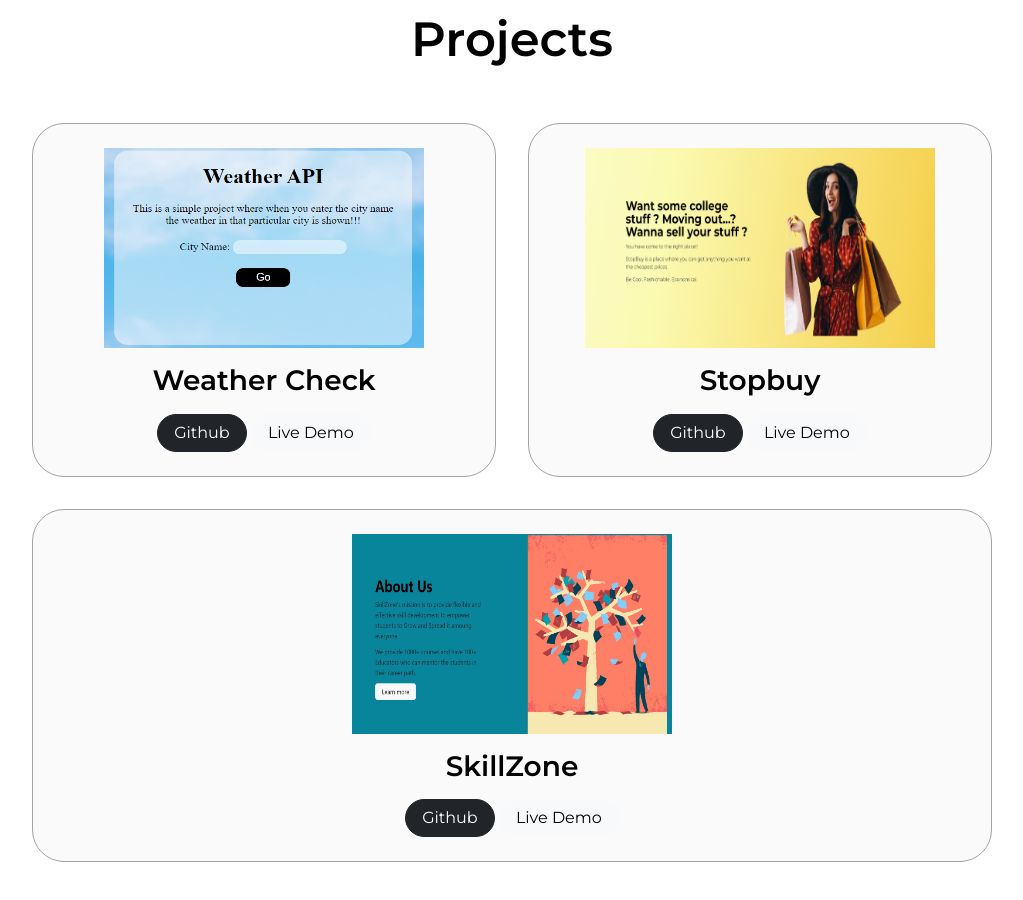
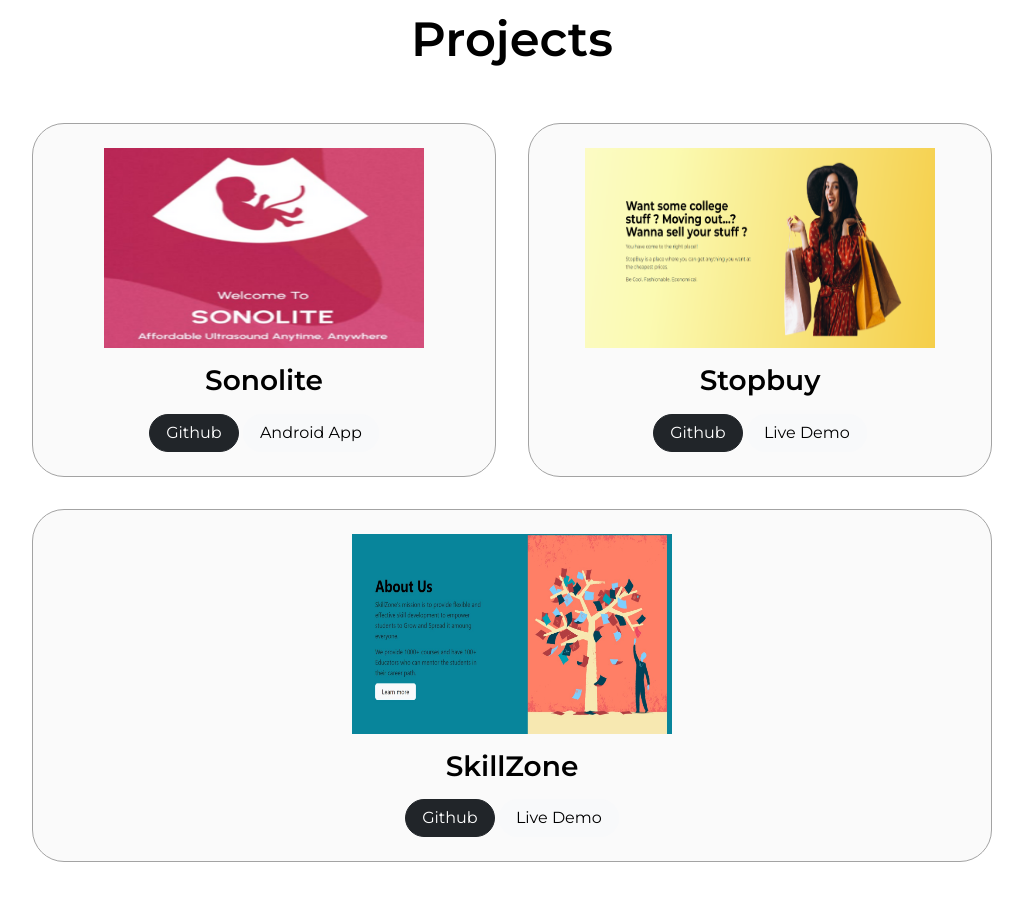
Before and after one commit to Pree46/Portfolio, a website: page index.html in a window 1280 px wide. Shown: the part 2645-3545 px from the top of the page, without its empty margins (128-1151 px from the left). Drawn offline with nearby package versions, Linux system fonts and the light colour scheme.

Commit message:
pages added .

```diff
--- a/index.html
+++ b/index.html
@@ -162,16 +162,16 @@
               <div class="details-container color-container">
                 <div class="article-container">
                   <img
-                    src="./public/images/Weather (2).png"
+                    src="./public/images/sonolite_logo.png"
                     alt="Project 1" height="200px" width="320"
                     class="project-img"
                   />
                 </div>
-                <h2 class="experience-sub-title project-title">Weather Check</h2>
+                <h2 class="experience-sub-title project-title">Sonolite</h2>
                 <div class="btn-container">
                   <button
                     class="btn btn-dark rounded-pill px-3"
-                    onclick="location.href='https://github.com/Pree46/WeatherProject.git'"
+                    onclick="location.href='https://github.com/Pree46/Sonolite.git'"
                   >
                     Github
                   </button>
@@ -179,7 +179,7 @@
                     class="btn btn-light rounded-pill px-3"
                     onclick="location.href='https://weatherproject-h01e.onrender.com'"
                   >
-                    Live Demo
+                    Android App
                   </button>
                 </div>
               </div>
```
Also changed, not shown: public/images/sonolite_logo.png (added).
